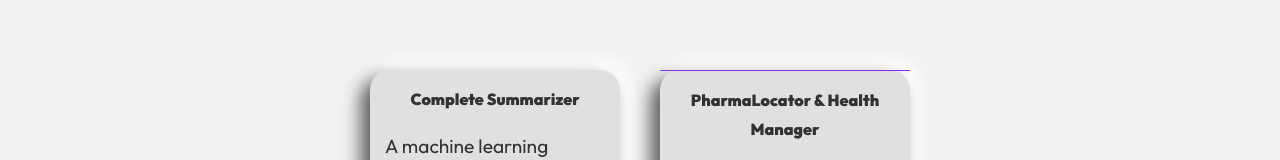
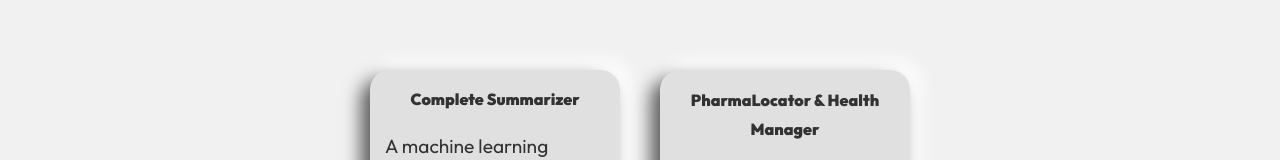
Before and after one commit to sreyas-sc/Portfolio, a React (Create React App) app: page /project in a window 1280 px wide. Shown: the part 603-763 px from the top of the page. Built offline with nearby package versions, Linux system fonts and the light colour scheme.

Commit message:
Update index.css

```diff
--- a/src/index.css
+++ b/src/index.css
@@ -353,7 +353,7 @@ h5 {
   height: 100%;
   object-fit: cover;
   border-radius: 20px 20px 0 0;
-  background-color: blueviolet;
+  background-color: rgba(137, 43, 226, 0);
 }
 
 .card__descr-wrapper {
```
